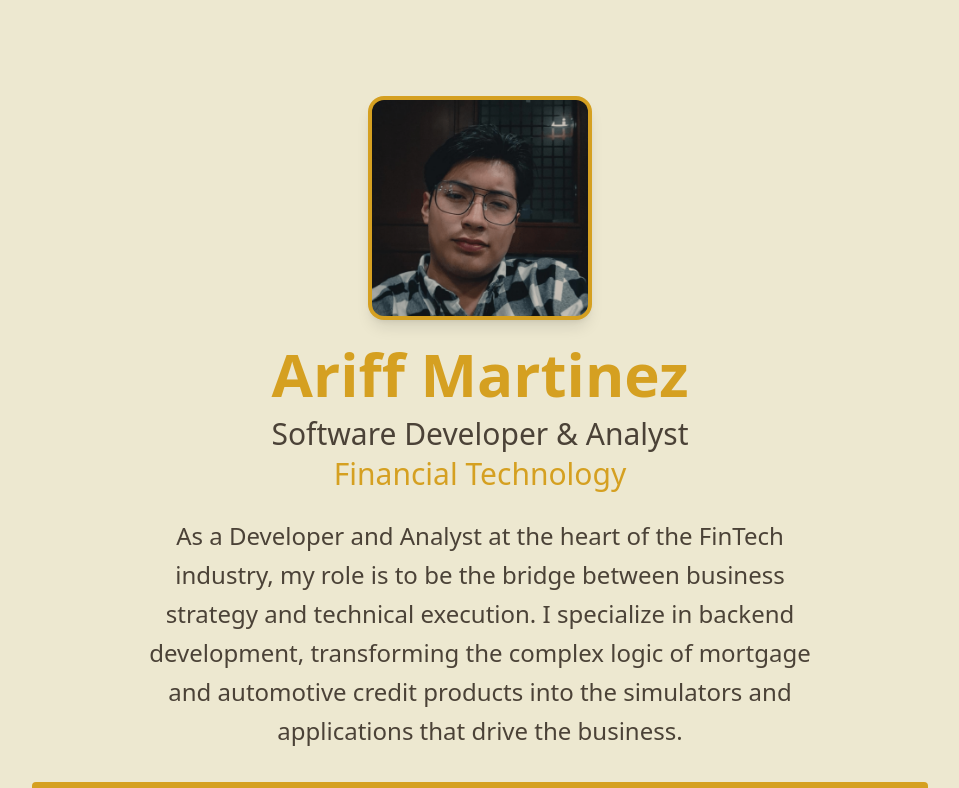
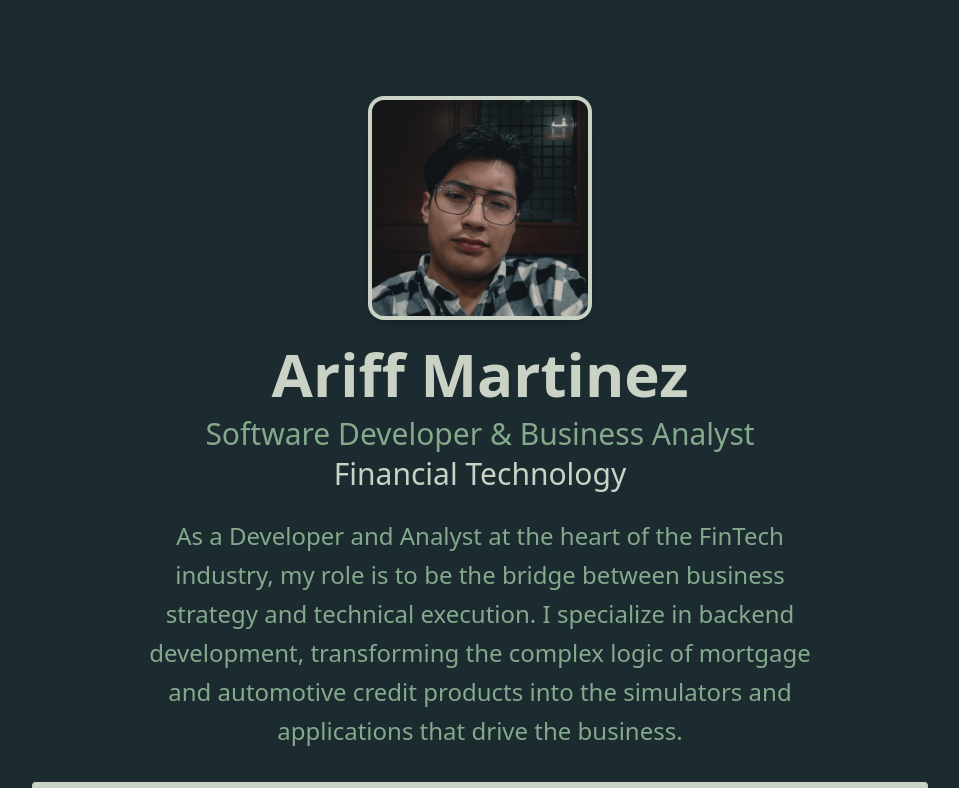
Before and after one commit to Ariff-dev/Portfolio, a React (Vite) app: page / in a window 1280 px wide. Shown: the top 788 px of the page, without its empty margins (160-1119 px from the left). Built offline with nearby package versions, Linux system fonts and the light colour scheme.

Commit message:
ref(colors and icons): New palette of colors and installion of lucide react icons

```diff
--- a/package.json
+++ b/package.json
@@ -11,6 +11,7 @@
   },
   "dependencies": {
     "@tailwindcss/vite": "^4.1.14",
+    "lucide": "^1.3.0",
     "react": "^19.1.1",
     "react-dom": "^19.1.1",
     "react-icons": "^5.5.0",
--- a/src/components/landing/hero/Hero.tsx
+++ b/src/components/landing/hero/Hero.tsx
@@ -1,33 +1,33 @@
-import Photo from '../../../assets/me.png'
-import TechCarousel from './TechCarrousel'
+import Photo from "../../../assets/me.png";
+import TechCarousel from "./TechCarrousel";
 
 export const Hero = () => {
   return (
     <section
-      id='hero'
-      className='flex items-center flex-col min-h-screen justify-center px-4 sm:px-6 md:px-8 lg:px-12 py-20 sm:py-24 gap-6 sm:gap-8'
+      id="hero"
+      className="flex items-center flex-col min-h-screen justify-center px-4 sm:px-6 md:px-8 lg:px-12 py-20 sm:py-24 gap-6 sm:gap-8"
     >
-      <div className='flex justify-center items-center flex-col gap-4 sm:gap-6 max-w-4xl w-full'>
+      <div className="flex justify-center items-center flex-col gap-4 sm:gap-6 max-w-4xl w-full">
         <img
-          className='rounded-2xl w-32 h-32 sm:w-40 sm:h-40 md:w-48 md:h-48 lg:w-56 lg:h-56 object-cover bg-[var(--primary)] p-1 shadow-lg'
+          className="rounded-2xl w-32 h-32 sm:w-40 sm:h-40 md:w-48 md:h-48 lg:w-56 lg:h-56 object-cover bg-[var(--primary)] p-1 shadow-lg"
           src={Photo}
-          alt='Ariff Martinez, Software Developer & Analyst'
+          alt="Ariff Martinez, Software Developer & Analyst"
         />
 
-        <div className='text-center space-y-2 sm:space-y-3'>
-          <h1 className='text-3xl sm:text-4xl md:text-5xl lg:text-6xl font-bold text-[var(--primary)]'>
+        <div className="text-center space-y-2 sm:space-y-3">
+          <h1 className="text-3xl sm:text-4xl md:text-5xl lg:text-6xl font-bold text-[var(--primary)]">
             Ariff Martinez
           </h1>
 
-          <p className='text-lg sm:text-xl md:text-2xl lg:text-3xl text-[var(--secondary)] font-medium'>
-            Software Developer & Analyst
-            <span className='block text-[var(--primary)] mt-1'>
+          <p className="text-lg sm:text-xl md:text-2xl lg:text-3xl text-[var(--secondary)] font-medium">
+            Software Developer & Business Analyst
+            <span className="block text-[var(--primary)] mt-1">
               Financial Technology
             </span>
           </p>
         </div>
 
-        <p className='text-base sm:text-lg md:text-xl lg:text-2xl text-[var(--secondary)] text-center leading-relaxed max-w-2xl'>
+        <p className="text-base sm:text-lg md:text-xl lg:text-2xl text-[var(--secondary)] text-center leading-relaxed max-w-2xl">
           As a Developer and Analyst at the heart of the FinTech industry, my
           role is to be the bridge between business strategy and technical
           execution. I specialize in backend development, transforming the
@@ -36,9 +36,9 @@ export const Hero = () => {
         </p>
       </div>
 
-      <div className='w-full max-w-4xl'>
+      <div className="w-full max-w-4xl">
         <TechCarousel />
       </div>
     </section>
-  )
-}
+  );
+};
--- a/src/index.css
+++ b/src/index.css
@@ -1,18 +1,74 @@
 @import "tailwindcss";
 
+/* ============================================================
+   DESIGN TOKENS — paleta base registrada en Tailwind
+   ============================================================ */
 @theme {
-    --primary: #D5A021;
-    --secondary: #4B4237;
-    --tertiary: #A49694;
-    --complementary: #736B60;
-    --contrast: #EDE7D9;
-    --background: #EDE8D0;
+  /* Estas variables se sobreescribirán según el tema activo */
+  --primary: #CAD2C5;
+  --secondary: #84A98C;
+  --tertiary: #2F3E46;
+  --complementary: #52796F;
+  --contrast: #354F52;
+  --background: #2F3E46;
+
+  /* Tokens semánticos adicionales */
+  --text-base: var(--primary);
+  --text-muted: var(--secondary);
+  --surface: var(--tertiary);
+  --surface-elevated: var(--complementary);
+  --border: var(--contrast);
 }
 
+/* ============================================================
+   TEMA DARK (por defecto — `:root` actúa como dark)
+   Paleta: verdes oscuros, teal profundo, neblina nocturna
+   ============================================================ */
+:root,
+.dark {
+  --primary:       #CAD2C5;   /* Sage claro — texto principal, títulos */
+  --secondary:     #84A98C;   /* Verde medio — subtítulos, acentos */
+  --tertiary:      #354F52;   /* Teal oscuro — superficies secundarias */
+  --complementary: #52796F;   /* Teal medio — acentos de hover/borde */
+  --contrast:      #2F3E46;   /* Teal muy oscuro — fondo profundo */
+  --background:    #1B2B30;   /* Noche profunda — fondo base */
 
+  /* Tokens semánticos */
+  --text-base:        #CAD2C5;
+  --text-muted:       #84A98C;
+  --surface:          #2F3E46;
+  --surface-elevated: #354F52;
+  --border:           #52796F;
+}
+
+/* ============================================================
+   TEMA LIGHT
+   Paleta: blancos cálidos, verdes frescos, sage luminoso
+   ============================================================ */
+.light {
+  --primary:       #2F4F4F;   /* Teal muy oscuro — texto principal */
+  --secondary:     #4A7C6F;   /* Teal medio — subtítulos, acentos */
+  --tertiary:      #D8E8DF;   /* Sage muy claro — superficies */
+  --complementary: #A8C5BA;   /* Sage medio — acentos de hover/borde */
+  --contrast:      #B8D4C8;   /* Verde grisáceo — bordes suaves */
+  --background:    #F4F7F5;   /* Blanco sage — fondo base */
+
+  /* Tokens semánticos */
+  --text-base:        #2F4F4F;
+  --text-muted:       #4A7C6F;
+  --surface:          #E8F0EC;
+  --surface-elevated: #FFFFFF;
+  --border:           #A8C5BA;
+}
+
+/* ============================================================
+   COMPONENTES GLOBALES
+   ============================================================ */
 @layer components {
   .app-container {
-    @apply min-h-screen justify-center bg-(--background) px-4 ;
+    @apply min-h-screen justify-center px-4;
+    background-color: var(--background);
+    transition: background-color 0.3s ease, color 0.3s ease;
   }
 
   .app-content {
@@ -20,16 +76,15 @@
   }
 }
 
+/* ============================================================
+   ANIMACIONES
+   ============================================================ */
 @keyframes marquee {
-  0% {
-    transform: translateX(0);
-  }
-  100% {
-    transform: translateX(-100%);
-  }
+  0%   { transform: translateX(0); }
+  100% { transform: translateX(-100%); }
 }
 
-/* animación fluida e infinita */
+/* Animación fluida e infinita */
 .animate-marquee {
   animation: marquee 20s linear infinite;
 }
```
Also changed, not shown: src/layout/PrimaryLayout.tsx (+6 -6 lines), 1 other file (tests, documents, lock files or other folders).
